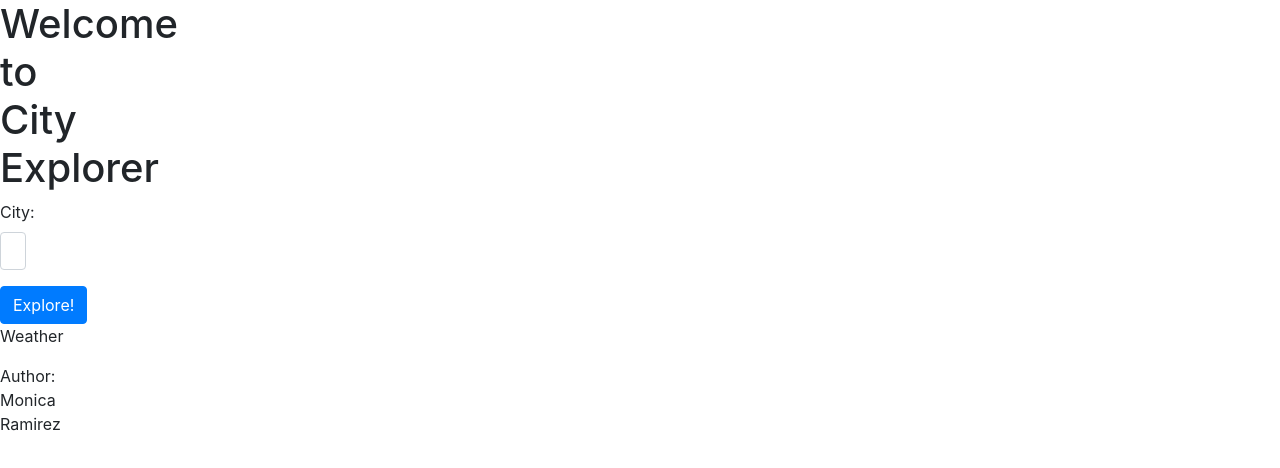
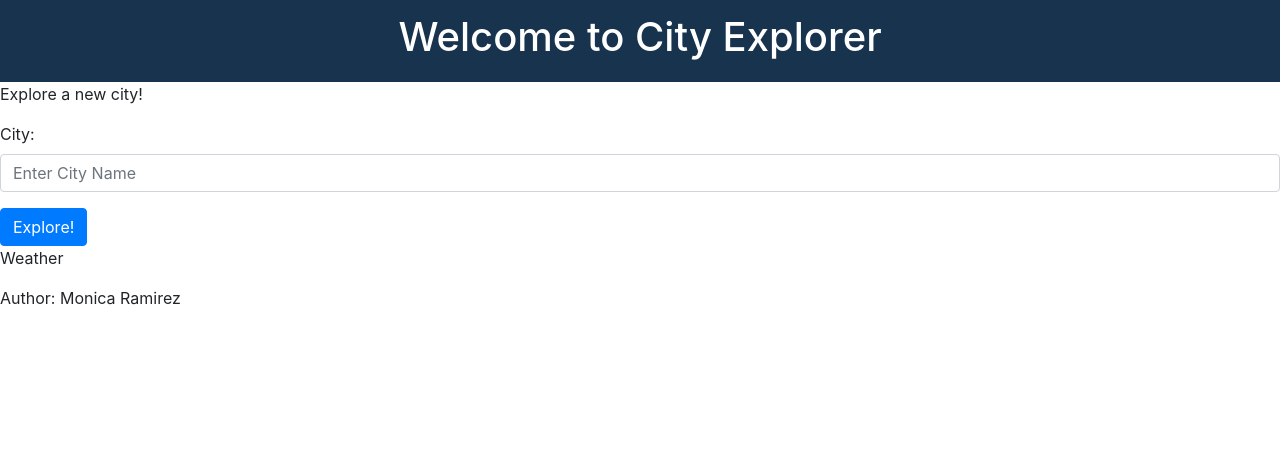
Before and after one commit to mramirez92/city-explorer, a React (Create React App) app: page / in a window 1280 px wide. Shown: the top 468 px of the page. Built offline with nearby package versions, Linux system fonts and the light colour scheme.

Commit message:
added styling

```diff
--- a/src/App.css
+++ b/src/App.css
@@ -1,38 +1,31 @@
-.App {
+/* .Div{
+  display: grid;
+  grid-template-areas:
+  "Header Header"
+  "FormCity FormCity"
+  "Main Weather"
+  "Movie Movie"
+  "Footer Footer";
+  grid-template-columns: repeat(2, 1fr);
+  /* grid-auto-rows: minmax(3.2vmax, auto); */
+  /* gap: 1.5vmax; */
+/* } */
+
+Header{
+  /* grid-area:Header;
+  grid-row: 1/-1; */
   text-align: center;
+  background-color: #18334E;
+  padding: 1%;
 }
 
-.App-logo {
-  height: 40vmin;
-  pointer-events: none;
+h1{
+  color:white;
+  font-size: 3vmax;
 }
 
-@media (prefers-reduced-motion: no-preference) {
-  .App-logo {
-    animation: App-logo-spin infinite 20s linear;
-  }
+.FormCity{
+  /* grid-area: Form;
+  grid-row: 2/-1;
+  grid-column: 2/3; */
 }
-
-.App-header {
-  background-color: #282c34;
-  min-height: 100vh;
-  display: flex;
-  flex-direction: column;
-  align-items: center;
-  justify-content: center;
-  font-size: calc(10px + 2vmin);
-  color: white;
-}
-
-.App-link {
-  color: #61dafb;
-}
-
-@keyframes App-logo-spin {
-  from {
-    transform: rotate(0deg);
-  }
-  to {
-    transform: rotate(360deg);
-  }
-}
--- a/src/App.js
+++ b/src/App.js
@@ -103,9 +103,10 @@ class App extends React.Component {
   render() {
     console.log(this.state);
     return (
-      <div>
-        <Header />
+      <div className="Div">
+        <Header className="Header" />
         <FormCity
+        className= "FormCity"
           getCityData={this.getCityData}
           handleInput={this.handleInput}
         />
--- a/src/FormCity.js
+++ b/src/FormCity.js
@@ -9,6 +9,7 @@ class FormCity extends React.Component {
   render() {
     return (
       <div>
+        <p>Explore a new city!</p>
         <Form onSubmit={this.props.getCityData}>
           <Form.Group className="city-form" >
             <Form.Label>City:</Form.Label>
--- a/src/Header.js
+++ b/src/Header.js
@@ -1,5 +1,5 @@
 import React from 'react';
-
+import './Header.css'
 
 class Header extends React.Component{
   render(){
--- a/src/Movie.js
+++ b/src/Movie.js
@@ -1,5 +1,8 @@
 import React, { Component } from 'react'
-import Carousel from 'react-bootstrap/Carousel'
+import Card from 'react-bootstrap/Card'
+import Col from 'react-bootstrap/Col';
+import Container from 'react-bootstrap/Container';
+import Row from 'react-bootstrap/Row';
 import './Movies.css'
 
 
@@ -7,42 +10,29 @@ export default class Movie extends Component {
   render() {
     let movieData = this.props.movie.map((movie) => (
 
-      <Carousel.Item>
-      <img
-        className="carousel"
-        src={`https://image.tmdb.org/t/p/w500/${movie.posterPath}`} alt= {movie.title}
-      />
-      <Carousel.Caption>
-        <h3>{movie.title}</h3>
-        <p>{movie.overview}</p>
-      </Carousel.Caption>
-    </Carousel.Item>
-
-
-
-
-
-
-      // <div>
-      //   <p>
-      //     {movie.title}
-      //     <img  src={`https://image.tmdb.org/t/p/original/${movie.posterPath}`} alt= {movie.title}/>
-
-      //   </p>
-      //   <p>
-      //     {movie.overview}
-      //   </p>
-      // </div>
+      <Col class>
+      <Card className= "movieCard">
+        <Card.Img variant="top" src={`https://image.tmdb.org/t/p/w500/${movie.posterPath}`} alt={movie.title} />
+        <Card.Body>
+          <Card.Title>{movie.title}</Card.Title>
+          <div className="scrollable">
+          <Card.Text>
+            {movie.overview}
+          </Card.Text>
+          </div>
+        </Card.Body>
+      </Card>
+   </Col>
 
     ))
     return (
-      <div>
-      <Carousel>
-        {movieData}
-      </Carousel>
-      </div>
+      <Container>
+          <Row xs={1} sm ={2}md={4} lg={5}>
+          {movieData}
+           </Row>
 
-      // <div>{movieData}</div>
+
+     </Container>
     )
   }
 }
--- a/src/Movies.css
+++ b/src/Movies.css
@@ -1,3 +1,15 @@
-div{
-  width:20px;
+.moviecard{
+  min-width: 50px;
+  min-height: 30px;
+  margin: 30px auto;
 }
+.scrollable{
+  overflow-y: auto;
+  max-height: 300px;
+}
+
+  img{
+    background-color: blue;
+    width: 5vmax;
+ align-self: center;
+  }
```
Also changed, not shown: src/FormCity.css (added), src/Header.css (added).
